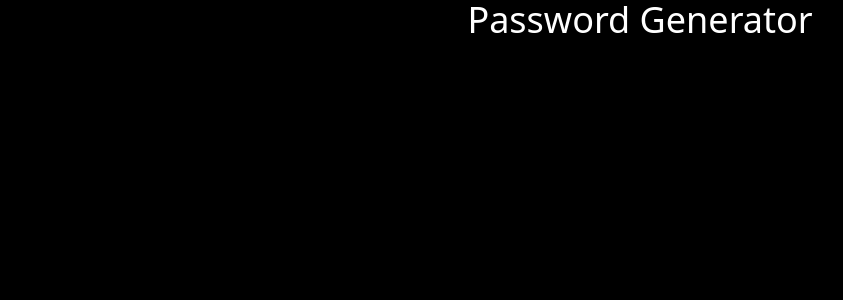
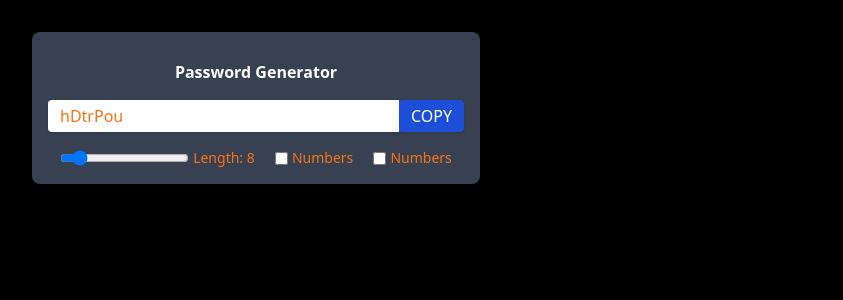
Before and after one commit to shahad-hassan19/PasswordGenerator, a React (Create React App) app: page / in a window 1280 px wide. Shown: the top 300 px of the page, without its empty margins (0-843 px from the left). Built offline with nearby package versions, Linux system fonts and the light colour scheme.

Commit message:
Added functionality

```diff
--- a/src/App.css
+++ /dev/null
@@ -1,38 +0,0 @@
-.App {
-  text-align: center;
-}
-
-.App-logo {
-  height: 40vmin;
-  pointer-events: none;
-}
-
-@media (prefers-reduced-motion: no-preference) {
-  .App-logo {
-    animation: App-logo-spin infinite 20s linear;
-  }
-}
-
-.App-header {
-  background-color: #282c34;
-  min-height: 100vh;
-  display: flex;
-  flex-direction: column;
-  align-items: center;
-  justify-content: center;
-  font-size: calc(10px + 2vmin);
-  color: white;
-}
-
-.App-link {
-  color: #61dafb;
-}
-
-@keyframes App-logo-spin {
-  from {
-    transform: rotate(0deg);
-  }
-  to {
-    transform: rotate(360deg);
-  }
-}
--- a/src/App.js
+++ b/src/App.js
@@ -1,4 +1,4 @@
-import {useState, useCallback} from 'react';
+import {useState, useCallback, useEffect, useRef} from 'react';
 
 function App() {
 
@@ -6,17 +6,88 @@ function App() {
   const [numAllowed, setNumAllowed] = useState(false);
   const [charAllowed, setCharAllowed] = useState(false);
   const [password, setPassword] = useState()
+
+  const passwordRef = useRef(null)
   const passwordGenerator = useCallback(() => {
     let pass = "";
     let str = "ABCDEFGHIJKLMNOPQRSTUVWXYZabcdefghiklmnopqrstuvwxyz";
     if(numAllowed) str+= "0123456789";
     if(charAllowed) str += "!£$%&*_~@?./";
+
+    for(let i = 1; i <= length; i++){
+      let char = Math.floor(Math.random() * str.length + 1);
+      pass += str.charAt(char)
+    }
+
+    setPassword(pass)
+
   },
   [length, numAllowed, charAllowed, setPassword]);
 
+  const copyPassword = useCallback(() => {
+    passwordRef.current?.select()
+    passwordRef.current?.setSelectionRange(0,24)
+    window.navigator.clipboard.writeText(password)
+  }, [password])
+
+  useEffect(() => {
+    passwordGenerator()
+  },
+  [length, numAllowed, charAllowed, passwordGenerator])
+
   return (
-    <div className="App">
-      <h1 className='text-4xl text-center text-white'>Password Generator</h1>
+    <div className="w-full max-w-md max-auto shadow-md rounded-lg px-4 mx-8 my-8 py-4 text-orange-500 bg-gray-700">
+    <h1 className='text-white text-center font-bold my-3'>Password Generator</h1>
+    <div className='flex justify-evenly shadow rounded overflow-hidden my-4'>
+    <input
+      type='text'
+      value={password}
+      className='outline-none w-full py-1 px-3'
+      placeholder='password'
+      readOnly
+      ref={passwordRef}
+    />
+    <button onClick={copyPassword}
+    className='outline-none rounded bg-blue-700 text-white px-3 py-0.5 shrink-0'>
+    COPY
+    </button>
+
+    </div>
+    <div className='flex justify-evenly text-sm mt-4 gap-x-2'>
+      <div className='flex items-center gap-x-1'>
+      <input
+        type='range'
+        min={6}
+        max={25}
+        value={length}
+        className='cursor-pointer'
+        onChange={(e) => {setLength(e.target.value)}}
+      />
+      <label>Length: {length}</label>
+      </div>
+      <div className='flex items-center gap-x-1'>
+      <input
+        type='checkbox'
+        defaultChecked={numAllowed}
+        id='numberInput'
+        onChange={() => {
+          setNumAllowed((prev) => !prev)
+        }}
+      />
+      <label htmlFor='numberInput'>Numbers</label>
+      </div>
+      <div className='flex items-center gap-x-1'>
+      <input
+        type='checkbox'
+        defaultChecked={charAllowed}
+        id='charInput'
+        onChange={() => {
+          setCharAllowed((prev) => !prev)
+        }}
+      />
+      <label htmlFor='charInput'>Numbers</label>
+      </div>
+    </div>
     </div>
   );
 }
```
